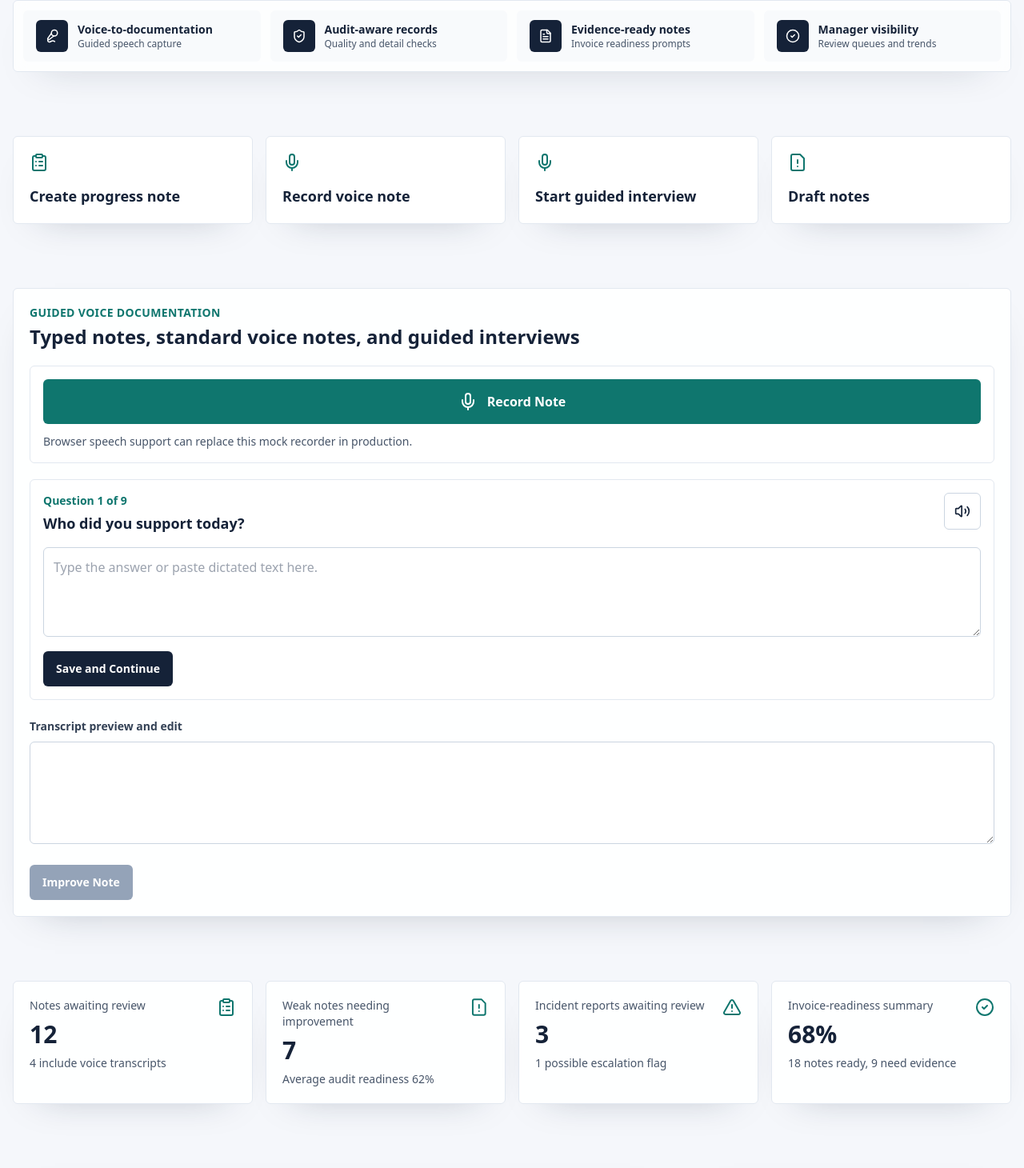
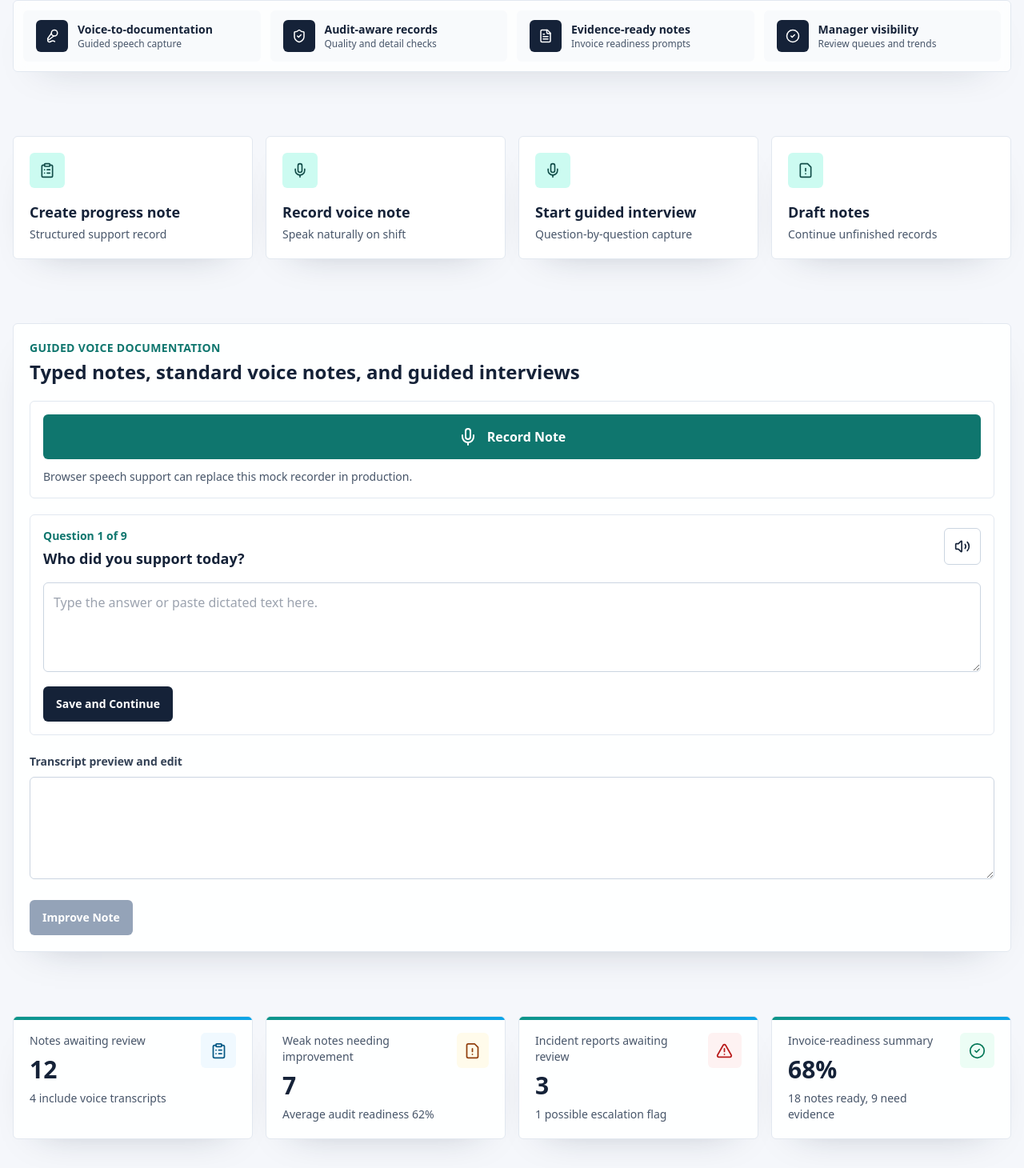
Before and after one commit to DENMWA/EMPOWER, a Next.js app: page / in a window 1280 px wide. Shown: the part 526-1986 px from the top of the page at 80% size. Built offline with nearby package versions, Linux system fonts and the light colour scheme.

Commit message:
Polish dashboard card design

```diff
--- a/components/dashboard/DashboardCards.tsx
+++ b/components/dashboard/DashboardCards.tsx
@@ -4,17 +4,17 @@ import { participants, progressNotes, users } from "@/lib/sample-data";
 import { AlertTriangle, CheckCircle2, ClipboardList, FileWarning, Mic, TrendingUp } from "lucide-react";
 
 const managerStats = [
-  { label: "Notes awaiting review", value: "12", detail: "4 include voice transcripts", icon: ClipboardList },
-  { label: "Weak notes needing improvement", value: "7", detail: "Average audit readiness 62%", icon: FileWarning },
-  { label: "Incident reports awaiting review", value: "3", detail: "1 possible escalation flag", icon: AlertTriangle },
-  { label: "Invoice-readiness summary", value: "68%", detail: "18 notes ready, 9 need evidence", icon: CheckCircle2 }
+  { label: "Notes awaiting review", value: "12", detail: "4 include voice transcripts", icon: ClipboardList, tone: "bg-sky-50 text-sky-800" },
+  { label: "Weak notes needing improvement", value: "7", detail: "Average audit readiness 62%", icon: FileWarning, tone: "bg-amber-50 text-amber-800" },
+  { label: "Incident reports awaiting review", value: "3", detail: "1 possible escalation flag", icon: AlertTriangle, tone: "bg-red-50 text-red-700" },
+  { label: "Invoice-readiness summary", value: "68%", detail: "18 notes ready, 9 need evidence", icon: CheckCircle2, tone: "bg-emerald-50 text-emerald-700" }
 ];
 
 const workerActions = [
-  { label: "Create progress note", href: "/notes/new", icon: ClipboardList },
-  { label: "Record voice note", href: "/notes/new#voice", icon: Mic },
-  { label: "Start guided interview", href: "/notes/new#guided", icon: Mic },
-  { label: "Draft notes", href: "/dashboard", icon: FileWarning }
+  { label: "Create progress note", detail: "Structured support record", href: "/notes/new", icon: ClipboardList },
+  { label: "Record voice note", detail: "Speak naturally on shift", href: "/notes/new#voice", icon: Mic },
+  { label: "Start guided interview", detail: "Question-by-question capture", href: "/notes/new#guided", icon: Mic },
+  { label: "Draft notes", detail: "Continue unfinished records", href: "/dashboard", icon: FileWarning }
 ];
 
 export function ManagerDashboardCards() {
@@ -23,14 +23,17 @@ export function ManagerDashboardCards() {
       {managerStats.map((stat) => {
         const Icon = stat.icon;
         return (
-          <Card key={stat.label}>
+          <Card key={stat.label} className="relative overflow-hidden">
+            <div className="absolute inset-x-0 top-0 h-1 bg-gradient-to-r from-teal-600 to-sky-500" />
             <div className="flex items-start justify-between gap-3">
               <div>
                 <p className="text-sm font-medium text-slate-600">{stat.label}</p>
                 <p className="mt-2 text-3xl font-bold text-ink">{stat.value}</p>
                 <p className="mt-2 text-sm text-slate-600">{stat.detail}</p>
               </div>
-              <Icon className="text-sea" aria-hidden="true" />
+              <span className={`grid h-11 w-11 place-items-center rounded-md ${stat.tone}`}>
+                <Icon aria-hidden="true" size={21} />
+              </span>
             </div>
           </Card>
         );
@@ -45,9 +48,12 @@ export function WorkerDashboardCards() {
       {workerActions.map((action) => {
         const Icon = action.icon;
         return (
-          <Link key={action.label} href={action.href} className="rounded-md border border-slate-200 bg-white p-5 shadow-soft hover:border-teal-500 focus:outline focus:outline-2 focus:outline-teal-700">
-            <Icon className="text-sea" aria-hidden="true" />
+          <Link key={action.label} href={action.href} className="group rounded-md border border-slate-200 bg-white p-5 shadow-soft transition hover:-translate-y-0.5 hover:border-teal-500 hover:shadow-lift focus:outline focus:outline-2 focus:outline-teal-700">
+            <span className="grid h-11 w-11 place-items-center rounded-md bg-mint text-teal-900 transition group-hover:bg-teal-700 group-hover:text-white">
+              <Icon aria-hidden="true" size={20} />
+            </span>
             <p className="mt-4 text-lg font-semibold text-ink">{action.label}</p>
+            <p className="mt-1 text-sm text-slate-600">{action.detail}</p>
           </Link>
         );
       })}
@@ -67,7 +73,7 @@ export function DashboardOperationalLists() {
           {progressNotes.map((note) => {
             const participant = participants.find((item) => item.id === note.participantId);
             return (
-              <div key={note.id} className="rounded-md border border-slate-200 p-4">
+              <div key={note.id} className="rounded-md border border-slate-200 bg-white p-4 shadow-sm">
                 <div className="flex flex-wrap items-center justify-between gap-2">
                   <h3 className="font-semibold text-ink">{participant?.name} - {note.supportType}</h3>
                   <StatusBadge label={note.status} tone={note.status === "Approved" ? "green" : "amber"} />
```
